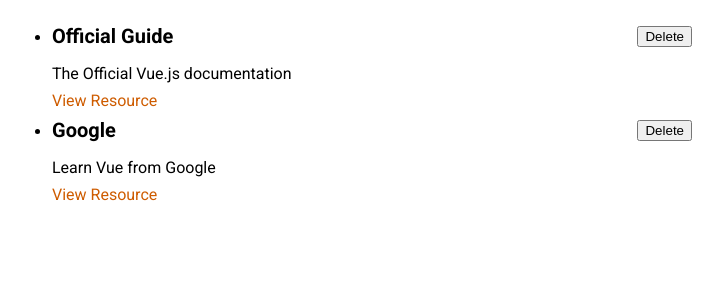
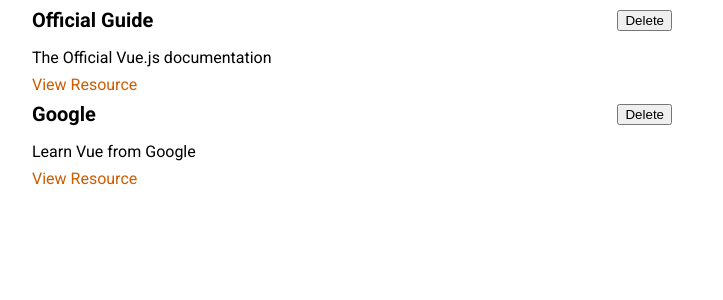
Before and after one commit to Arangus10/Learning-Vue-Resources-App, a Vue app: page / in a window 1280 px wide. Shown: the top 300 px of the page, without its empty margins (288-1011 px from the left). Built offline with nearby package versions, Linux system fonts and the light colour scheme.

Commit message:
Add StoredResources.vue // <ul>

```diff
--- a/src/App.vue
+++ b/src/App.vue
@@ -1,38 +1,28 @@
 <template>
-  <ul>
-        <learning-resource
-        v-for="res in storedResources"
-        :key="res.id"
-        :title="res.title"
-        :description="res.description"
-        :link="res.link"
-        >
-            {{ res }}
-        </learning-resource>
-  </ul>
+  <stored-resources :resources="storedResources"></stored-resources>
 </template>
 
 <script>
-import LearningResource from './components/learning-components/LearningResource.vue'
+import StoredResources from './components/learning-components/StoredResources.vue';
 export default {
   components: {
-    LearningResource
+    StoredResources,
   },
   data() {
     return {
       storedResources: [
         {
-            id:'official-guide',
+          id: 'official-guide',
           title: 'Official Guide',
           description: 'The Official Vue.js documentation',
-            link: 'https://vuejs.org'
+          link: 'https://vuejs.org',
         },
         {
-            id:'google',
+          id: 'google',
           title: 'Google',
           description: 'Learn Vue from Google',
-            link: 'https://google.org'
-        }
+          link: 'https://google.org',
+        },
       ],
     };
   },
--- /dev/null
+++ b/src/components/learning-components/StoredResources.vue
@@ -0,0 +1,34 @@
+<template>
+  <ul>
+    <learning-resource
+      v-for="res in resources"
+      :key="res.id"
+      :title="res.title"
+      :description="res.description"
+      :link="res.link"
+    >
+      {{ res }}
+    </learning-resource>
+  </ul>
+</template>
+
+<script>
+import LearningResource from './LearningResource.vue'
+
+ export default {
+    components: {
+    LearningResource
+},
+    props: ['resources']
+ }
+</script>
+
+<style scoped>
+  ul {
+  list-style: none;
+  margin: 0;
+  padding: 0;
+  margin: auto;
+  max-width: 40rem;
+}
+</style>
```
Lines whose indentation alone changed are shown as unchanged.
